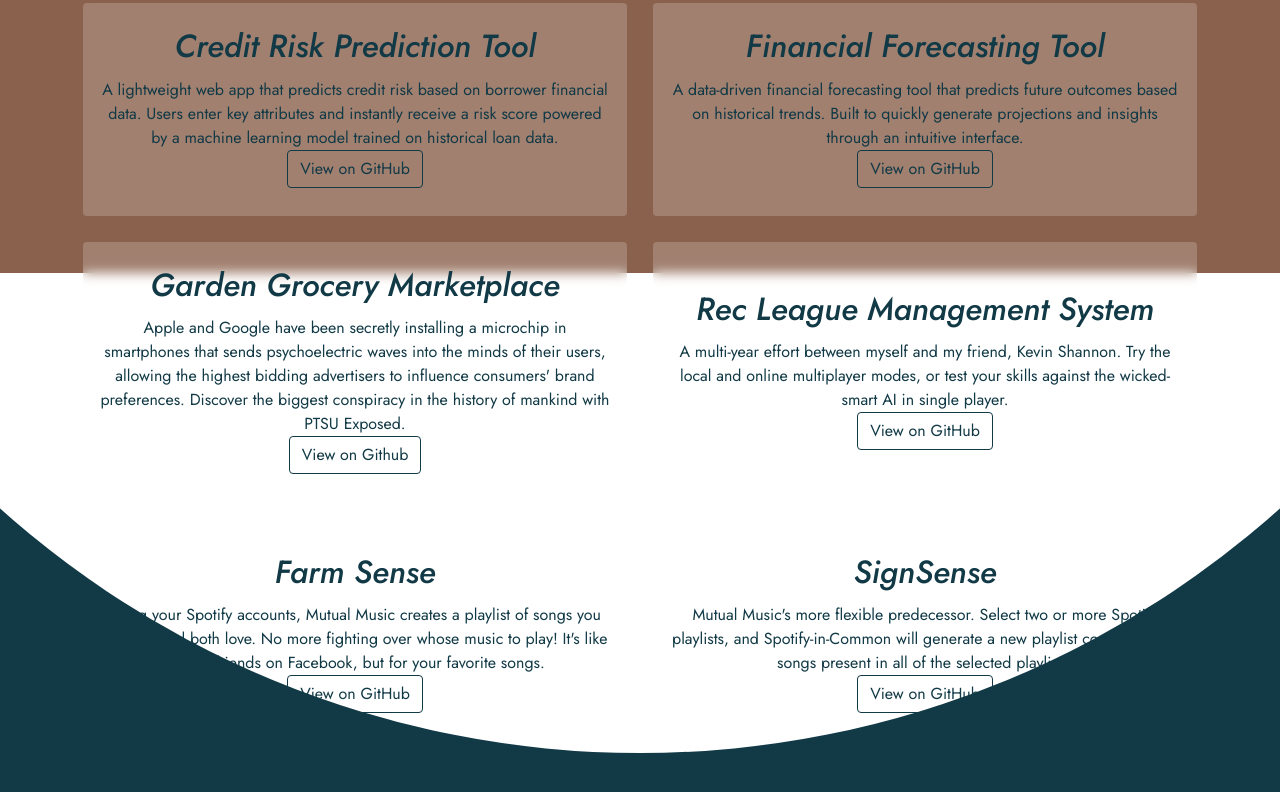
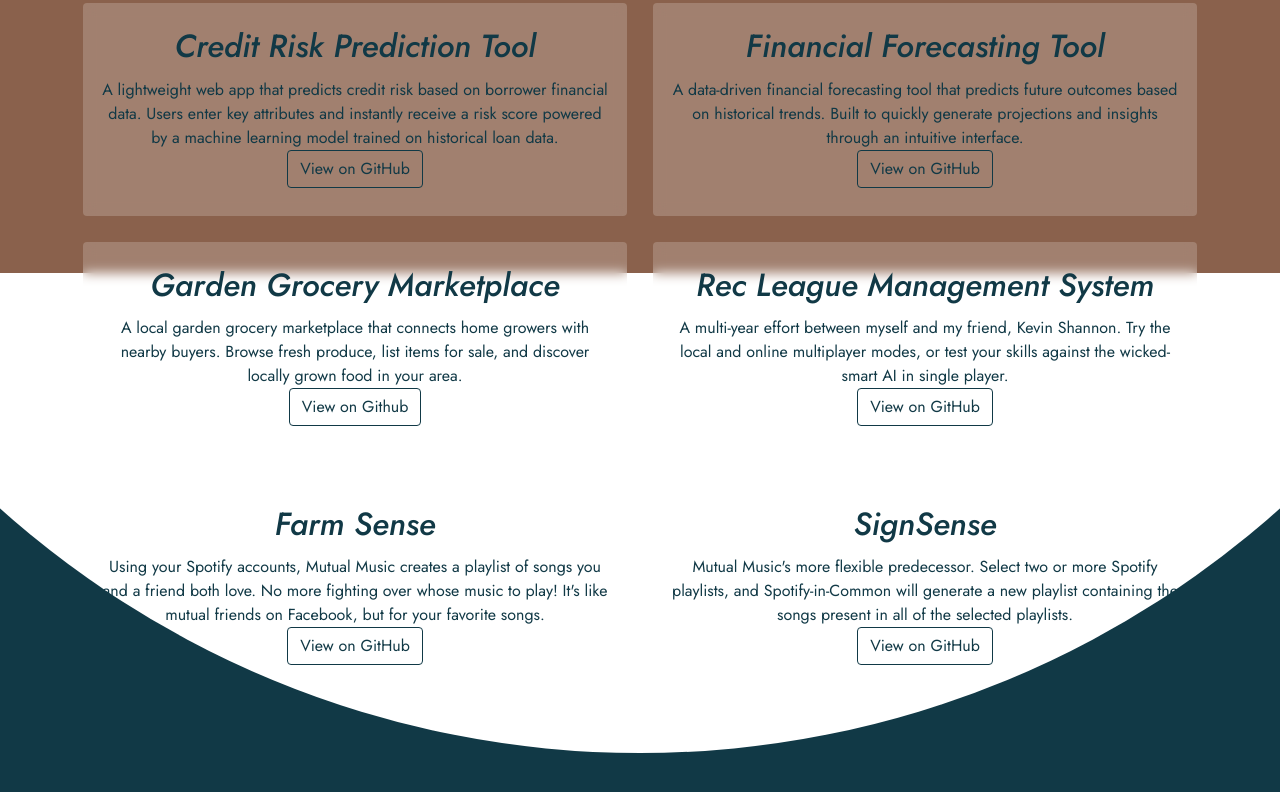
Before and after one commit to Sanketh23/portfolio-website, a Nuxt app: page / in a window 1280 px wide. Shown: the part 607-1399 px from the top of the page. Built offline with nearby package versions, Linux system fonts and the light colour scheme.

Commit message:
project description for Garden Grocery Marketplace

```diff
--- a/pages/index.vue
+++ b/pages/index.vue
@@ -139,11 +139,7 @@
             button-href="https://github.com/Sanketh23/garden_grocery"
             button-text="View on Github"
           >
-            Apple and Google have been secretly installing a microchip in
-            smartphones that sends psychoelectric waves into the minds of their
-            users, allowing the highest bidding advertisers to influence
-            consumers' brand preferences. Discover the biggest conspiracy in the
-            history of mankind with PTSU Exposed.
+            A local garden grocery marketplace that connects home growers with nearby buyers. Browse fresh produce, list items for sale, and discover locally grown food in your area.
           </project-card>
 
           <project-card
```
